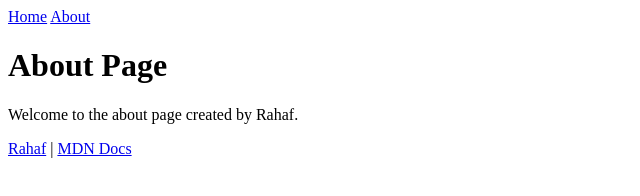
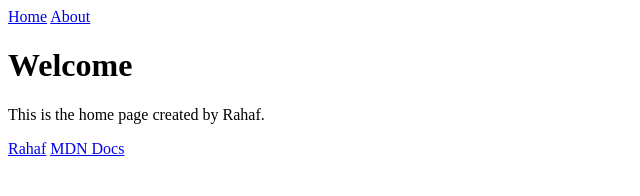
Before and after one commit to rahof2725-ai/my_first_webpage, a plain HTML site: page about.html in a window 1280 px wide. Shown: the whole page, without its empty margins (0-640 px from the left). Drawn offline with Linux system fonts and the light colour scheme.

Commit message:
Update about.html with title and footer

```diff
--- a/about.html
+++ b/about.html
@@ -2,7 +2,7 @@
 <html lang="ar">
 <head>
   <meta charset="UTF-8">
-  <title>About Page</title>
+  <title>Home Page</title>
 </head>
 <body>
   <header>
@@ -13,15 +13,13 @@
   </header>
 
   <main>
-    <h1>About Page</h1>
-    <p>Welcome to the about page created by Rahaf.</p>
+    <h1>Welcome</h1>
+    <p>This is the home page created by Rahaf.</p>
   </main>
 
   <footer>
-    <p>
-      <a href="#">Rahaf</a> |
-      <a href="https://developer.mozilla.org/">MDN Docs</a>
-    </p>
+    <a href="#">Rahaf</a>
+    <a href="https://developer.mozilla.org/">MDN Docs</a>
   </footer>
 </body>
 </html>
```
